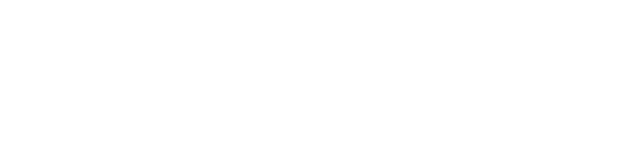
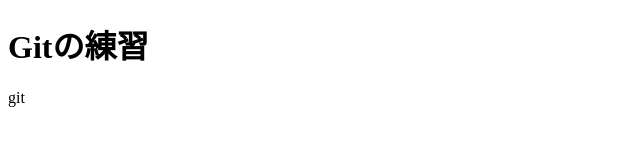
Before and after one commit to tado-1125/GitTest, a plain HTML site: page index.html in a window 1280 px wide. Shown: the whole page, without its empty margins (0-640 px from the left). Drawn offline with Linux system fonts and the light colour scheme.

Commit message:
index.htmlの内容を変更

```diff
--- a/index.html
+++ b/index.html
@@ -3,4 +3,8 @@
 <head>
     <title>GitTest</title>
 </head>
+<body>
+    <h1>Gitの練習</h1>
+    <p>git</p>
+</body>
 </html>
```
